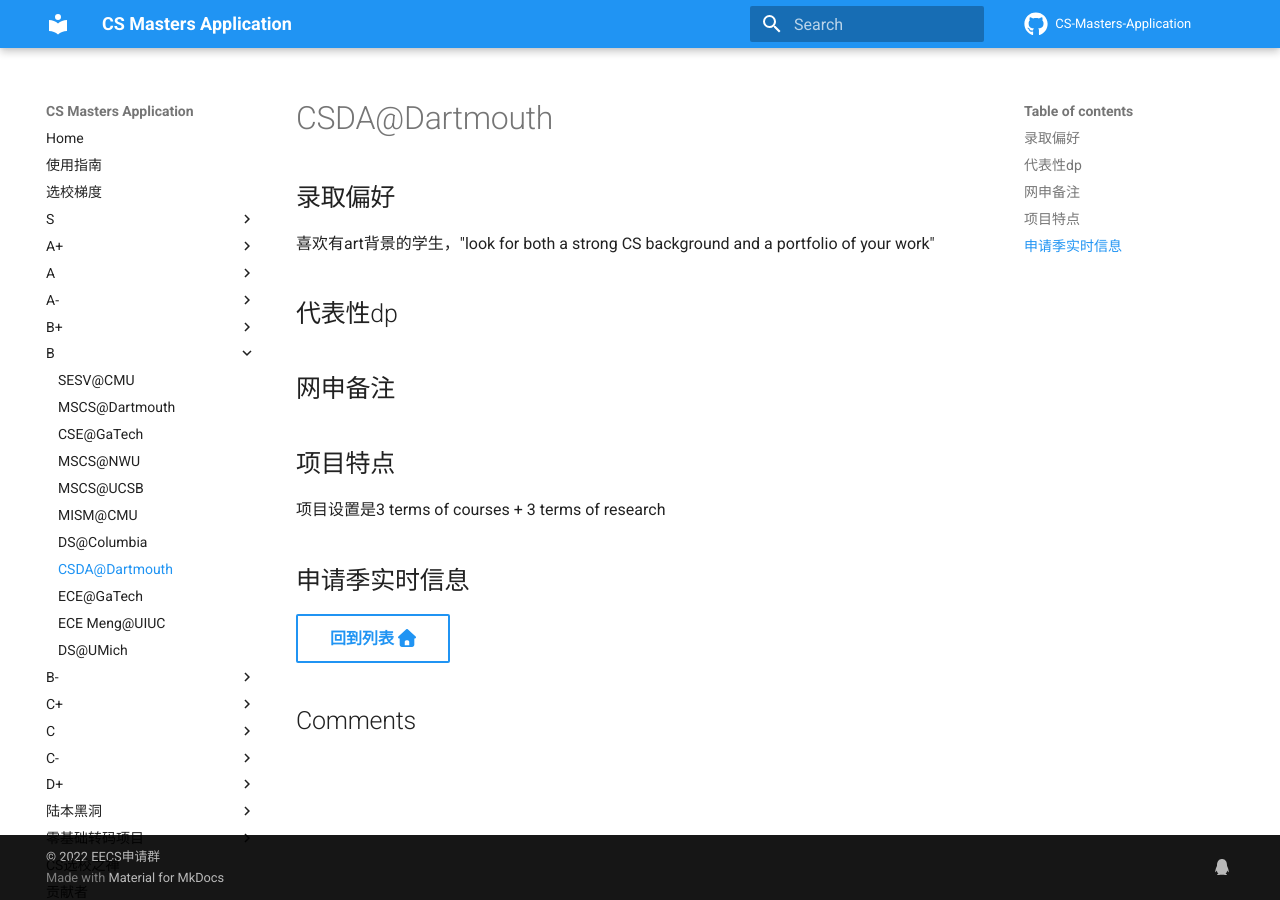
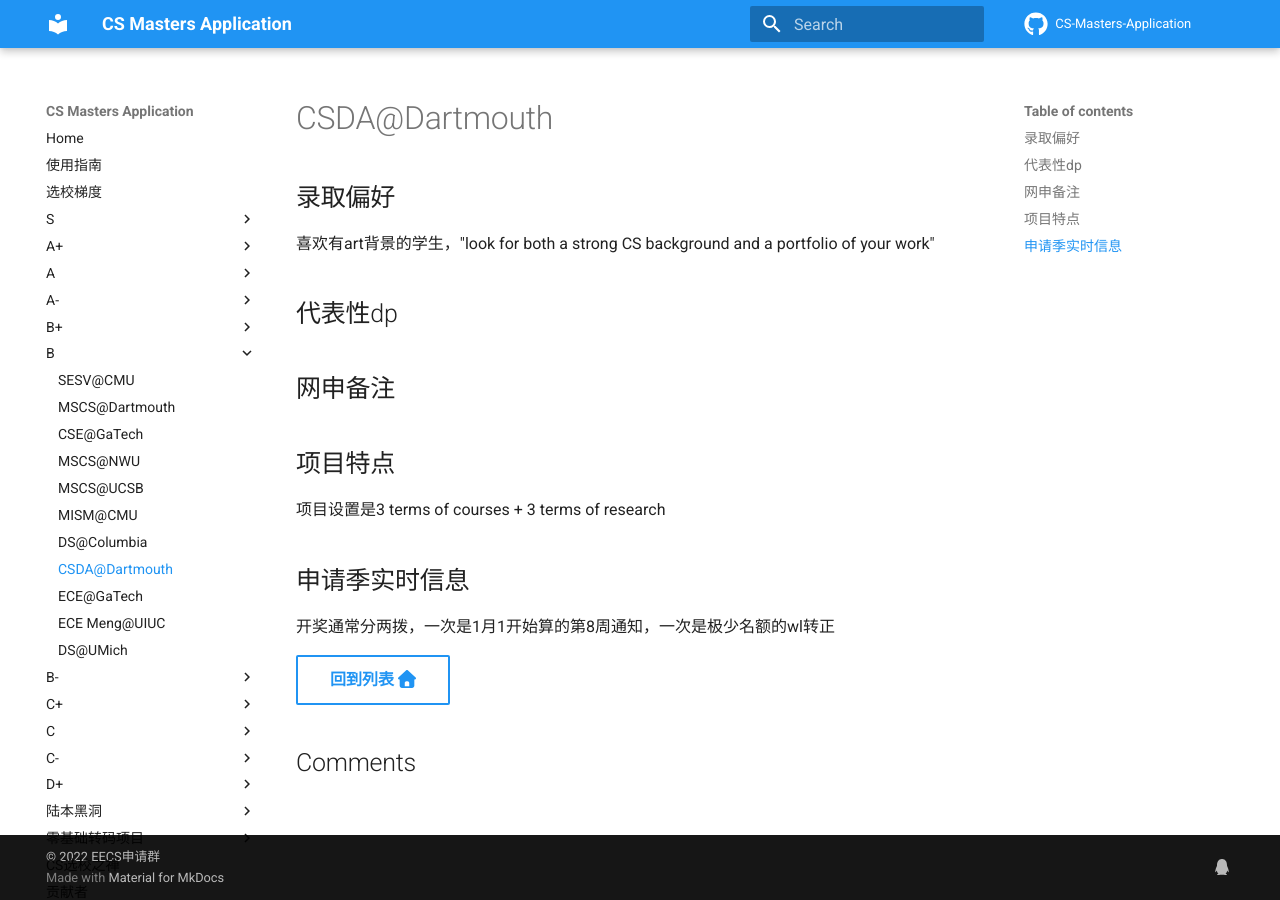
Before and after one commit to opencsapp/opencsapp.github.io, an MkDocs documentation site: the page built from docs/CSDA@Dartmouth.md, in a window 1280 px wide. Built offline with MkDocs 1.6.1 and Material for MkDocs 9.7.7, drawn with Linux system fonts in a browser that asks for light colours; comment, search, counter and statistics services are not loaded.

Commit message:
Update CSDA@Dartmouth.md

```diff
--- a/docs/CSDA@Dartmouth.md
+++ b/docs/CSDA@Dartmouth.md
@@ -12,4 +12,6 @@
 
 ## 申请季实时信息
 
+开奖通常分两拨，一次是1月1开始算的第8周通知，一次是极少名额的wl转正
+
 [回到列表 :fontawesome-solid-house:](选校梯度.md){ .md-button }
```
